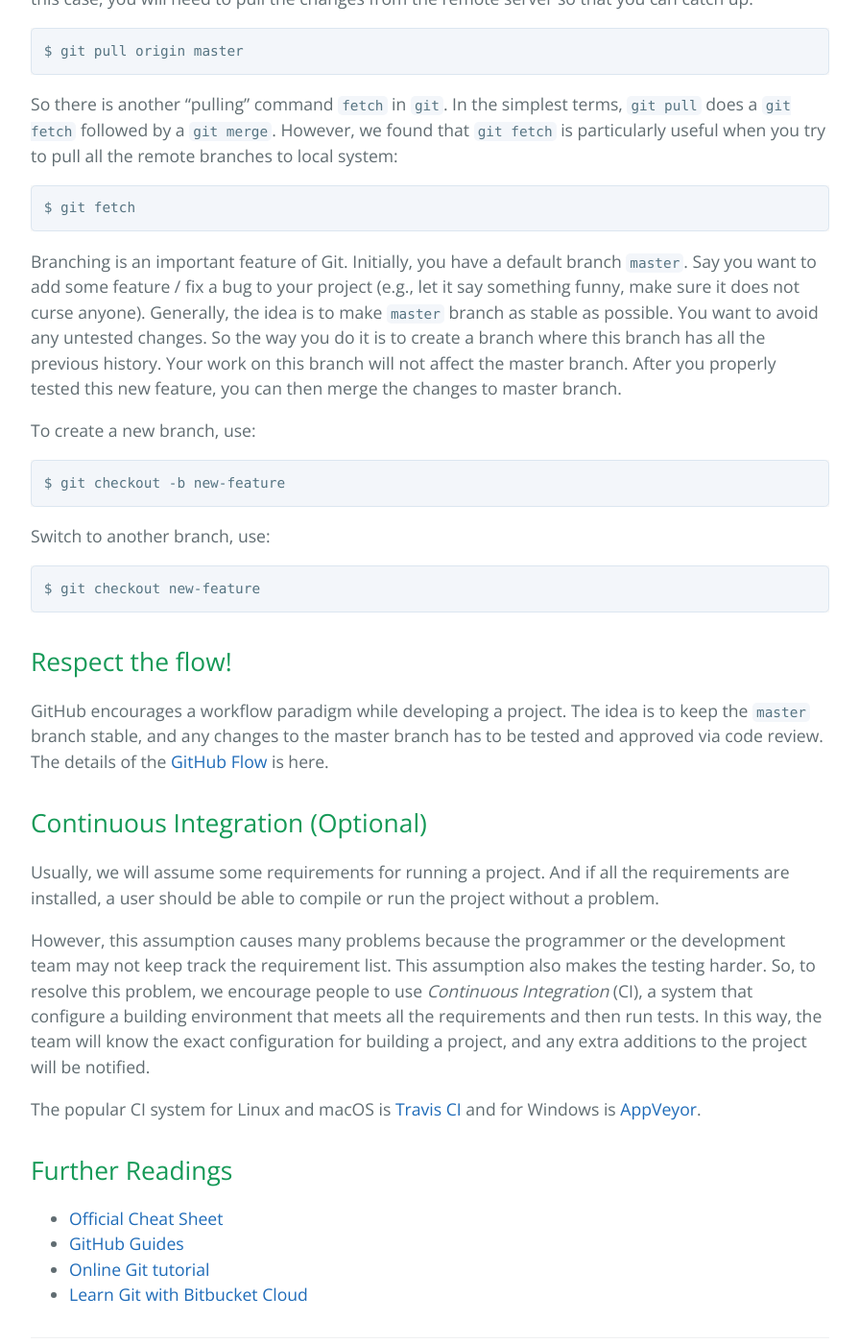
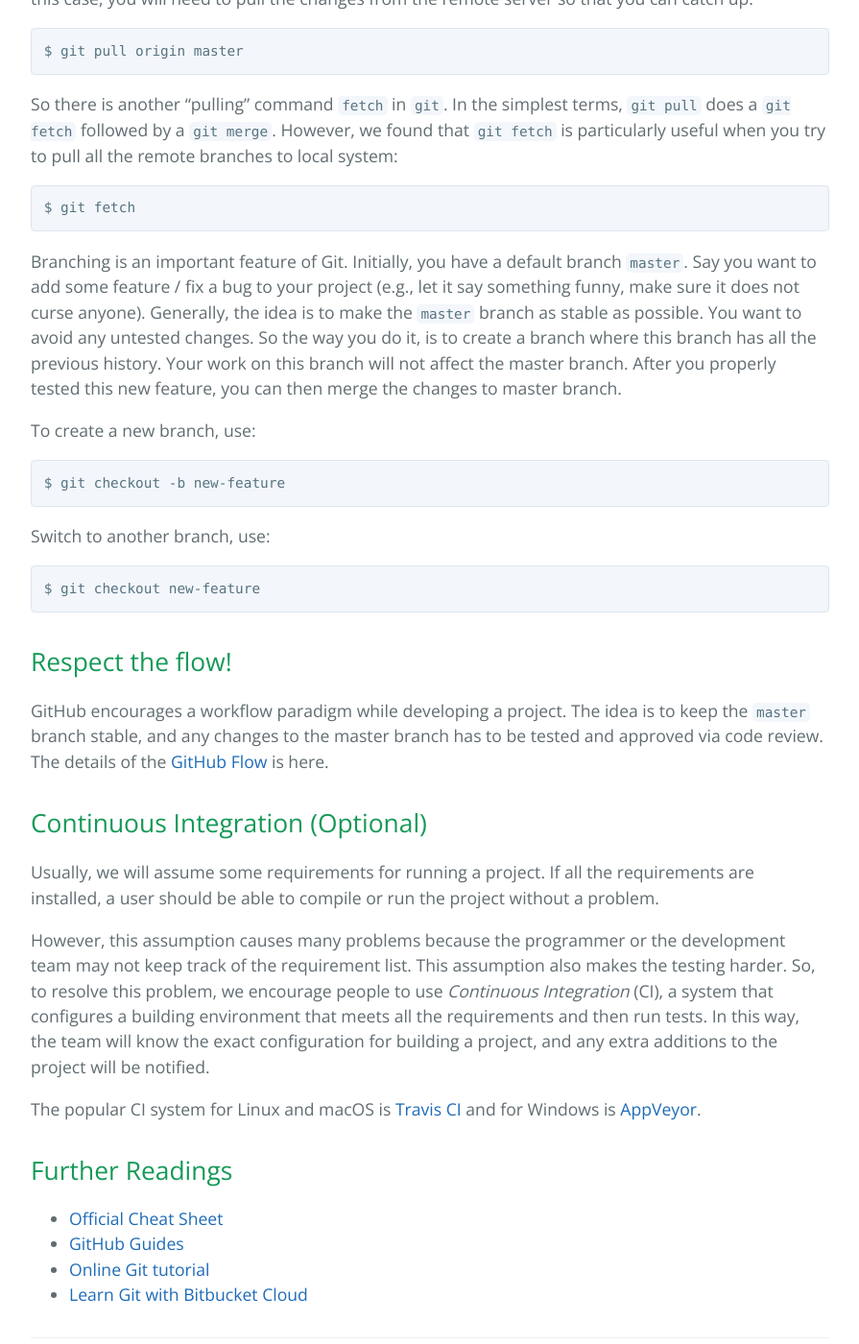
Before and after one commit to PnS2018/pns2018.github.com, a Jekyll site: the page built from git-intro.md, in a window 1280 px wide and 1400 px high, scrolled down 1191 px. Shown: the whole window at 96% size, without its empty margins (192-1087 px from the left). Built offline with Jekyll 4.4.1, drawn with Linux system fonts in a browser that asks for light colours; nearby versions of some CDN libraries; our own code applies the rules of GitHub Pages for plain Markdown files; some of the changed text lies outside the part shown.

Commit message:
grammatical fixes

````diff
--- a/git-intro.md
+++ b/git-intro.md
@@ -10,8 +10,8 @@
 ## Why do I need Git? And what is Git?
 
 [Git](https://git-scm.com/) is a source code version control system.
-The main purpose of having such system is to maintain the code changes.
-With Git, you can track the history, save you from a post-catastrophic situation (e.g, the precious laptop is destroyed because you eat in front of it), integrate others work, make a copy of existing work along with all the history, and many other useful features.
+The main purpose of having such a system is to maintain the code changes.
+With Git, you can track the history, save yourself from a post-catastrophic situation (e.g, the precious laptop is destroyed because you ate in front of it), integrate the work from others, make a copy of existing work along with all the history, and many other useful features.
 
 ## Clone, commit and push!
 
@@ -47,7 +47,7 @@
 $ git fetch
 ```
 
-Branching is an important feature of Git. Initially, you have a default branch `master`. Say you want to add some feature / fix a bug to your project (e.g., let it say something funny, make sure it does not curse anyone). Generally, the idea is to make `master` branch as stable as possible. You want to avoid any untested changes. So the way you do it is to create a branch where this branch has all the previous history. Your work on this branch will not affect the master branch.
+Branching is an important feature of Git. Initially, you have a default branch `master`. Say you want to add some feature / fix a bug to your project (e.g., let it say something funny, make sure it does not curse anyone). Generally, the idea is to make the `master` branch as stable as possible. You want to avoid any untested changes. So the way you do it, is to create a branch where this branch has all the previous history. Your work on this branch will not affect the master branch.
 After you properly tested this new feature, you can then merge the changes to master branch.
 
 To create a new branch, use:
@@ -71,10 +71,9 @@
 ## Continuous Integration (Optional)
 
 Usually, we will assume some requirements for running a project.
-And if all the requirements are installed, a user should be able to compile or run the project without a problem.
+If all the requirements are installed, a user should be able to compile or run the project without a problem.
 
-However, this assumption causes many problems because the programmer or the development team may not keep track the requirement list. This assumption also makes the testing harder. So, to resolve this problem, we encourage people to use _Continuous Integration_ (CI), a system that configure a building environment that meets all the requirements and then run tests. In this way, the team will know the exact configuration for building a project, and any extra
-additions to the project will be notified.
+However, this assumption causes many problems because the programmer or the development team may not keep track of the requirement list. This assumption also makes the testing harder. So, to resolve this problem, we encourage people to use _Continuous Integration_ (CI), a system that configures a building environment that meets all the requirements and then run tests. In this way, the team will know the exact configuration for building a project, and any extra additions to the project will be notified.
 
 The popular CI system for Linux and macOS is [Travis CI](https://travis-ci.org/) and for Windows is [AppVeyor](https://www.appveyor.com/).
 
````
